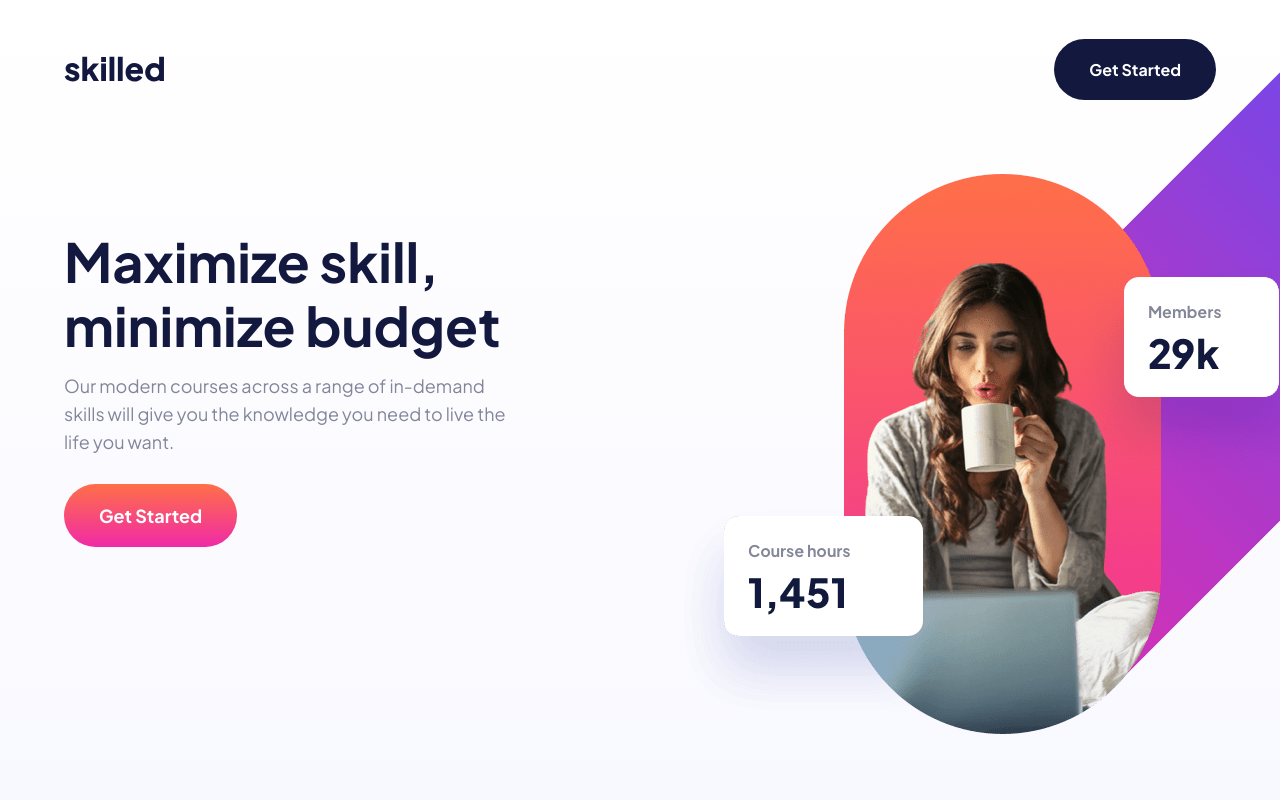
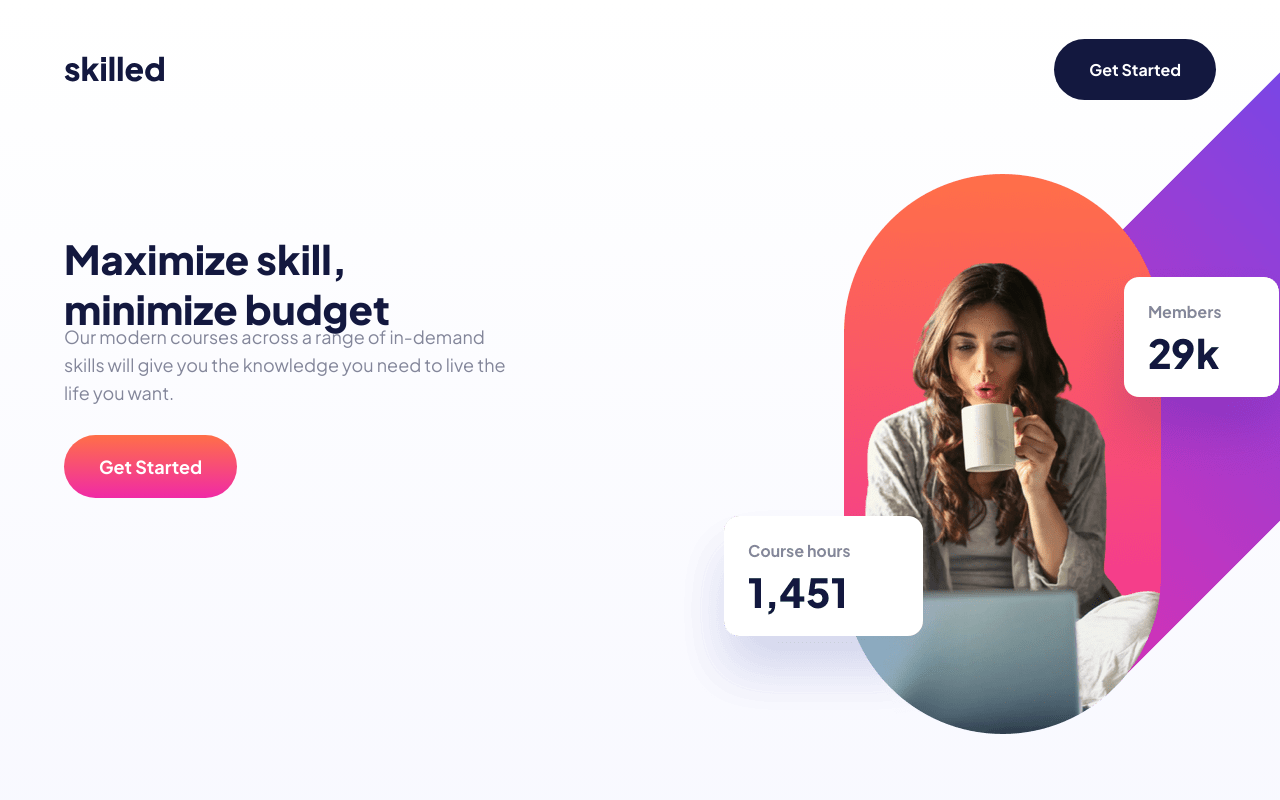
Before and after one commit to russell-crooms/skilled, a React (Vite) app: page / in a window 1280 px wide. Shown: the top 800 px of the page. Built offline with nearby package versions, Linux system fonts and the light colour scheme.

Commit message:
Resolving issue with header and paragraph text

```diff
--- a/src/components/hero/Hero.css
+++ b/src/components/hero/Hero.css
@@ -73,31 +73,19 @@
   }
 }
 
-.hero-header-text {
-  font-size: 40px;
+.hero-header-text h2 {
+  font-size: 34px;
   font-weight: 800;
   width: 100%;
   color: #13183f;
-  line-height: 70px;
-  margin-bottom: -10px;
-}
-@media (min-width: 320px) {
-  .hero-header-text {
-    font-size: 22px;
-    line-height: 50px;
-  }
-}
-@media (min-width: 375px) {
-  .hero-header-text {
-    width: 90%;
-    font-size: 25px;
-    line-height: 47px;
-  }
+  line-height: 43px;
+  margin-bottom: 10px;
 }
 @media (min-width: 768px) {
-  .hero-header-text {
+  .hero-header-text h2 {
     width: 120%;
-    font-size: 25px;
+    font-size: 40px;
+    line-height: 50.4px;
     margin-top: -125px;
   }
 }
@@ -115,99 +103,86 @@
   }
 }
 
-.hero-paragraph {
-  font-size: 25px;
-  line-height: 40px;
+.hero-paragraph p {
+  font-size: 14px;
+  line-height: 26px;
   color: #83869a;
   width: 100%;
-}
-@media (min-width: 320px) {
-  .hero-paragraph {
-    font-size: 14px;
-    line-height: 22px;
-  }
-}
-@media (min-width: 375px) {
-  .hero-paragraph {
-    font-size: 15px;
-    width: 92%;
-    line-height: 23px;
-  }
+  font-weight: 400;
 }
 @media (min-width: 768px) {
-  .hero-paragraph {
-    width: 110%;
-    font-size: 15px;
+  .hero-paragraph p {
+    width: 125%;
+    font-size: 16px;
     line-height: 26px;
-    font-weight: 400;
   }
 }
 @media (min-width: 958px) {
-  .hero-paragraph {
+  .hero-paragraph p {
     width: 85%;
   }
 }
 @media (min-width: 1024px) {
-  .hero-paragraph {
+  .hero-paragraph p {
     font-size: 18px;
     width: 115%;
     line-height: 28px;
   }
 }
 @media (min-width: 1030px) {
-  .hero-paragraph {
+  .hero-paragraph p {
     width: 112%;
   }
 }
 @media (min-width: 1078px) {
-  .hero-paragraph {
+  .hero-paragraph p {
     width: 100%;
   }
 }
 @media (min-width: 1134px) {
-  .hero-paragraph {
+  .hero-paragraph p {
     width: 90%;
   }
 }
 @media (min-width: 1192px) {
-  .hero-paragraph {
+  .hero-paragraph p {
     width: 80%;
   }
 }
 @media (min-width: 1262px) {
-  .hero-paragraph {
+  .hero-paragraph p {
     width: 74%;
   }
 }
 @media (min-width: 1292px) {
-  .hero-paragraph {
+  .hero-paragraph p {
     width: 70%;
   }
 }
 @media (min-width: 1354px) {
-  .hero-paragraph {
+  .hero-paragraph p {
     width: 65%;
   }
 }
 @media (min-width: 1408px) {
-  .hero-paragraph {
+  .hero-paragraph p {
     width: 60%;
   }
 }
 @media (min-width: 1440px) {
-  .hero-paragraph {
+  .hero-paragraph p {
     width: 75%;
     font-size: 19px;
   }
 }
 @media (min-width: 1504px) {
-  .hero-paragraph {
+  .hero-paragraph p {
     width: 70%;
   }
 }
 /* this is where I left off */
 @media (min-width: 2560px) {
-  .hero-paragraph {
+  .hero-paragraph p {
     width: 70%;
   }
 }
```
